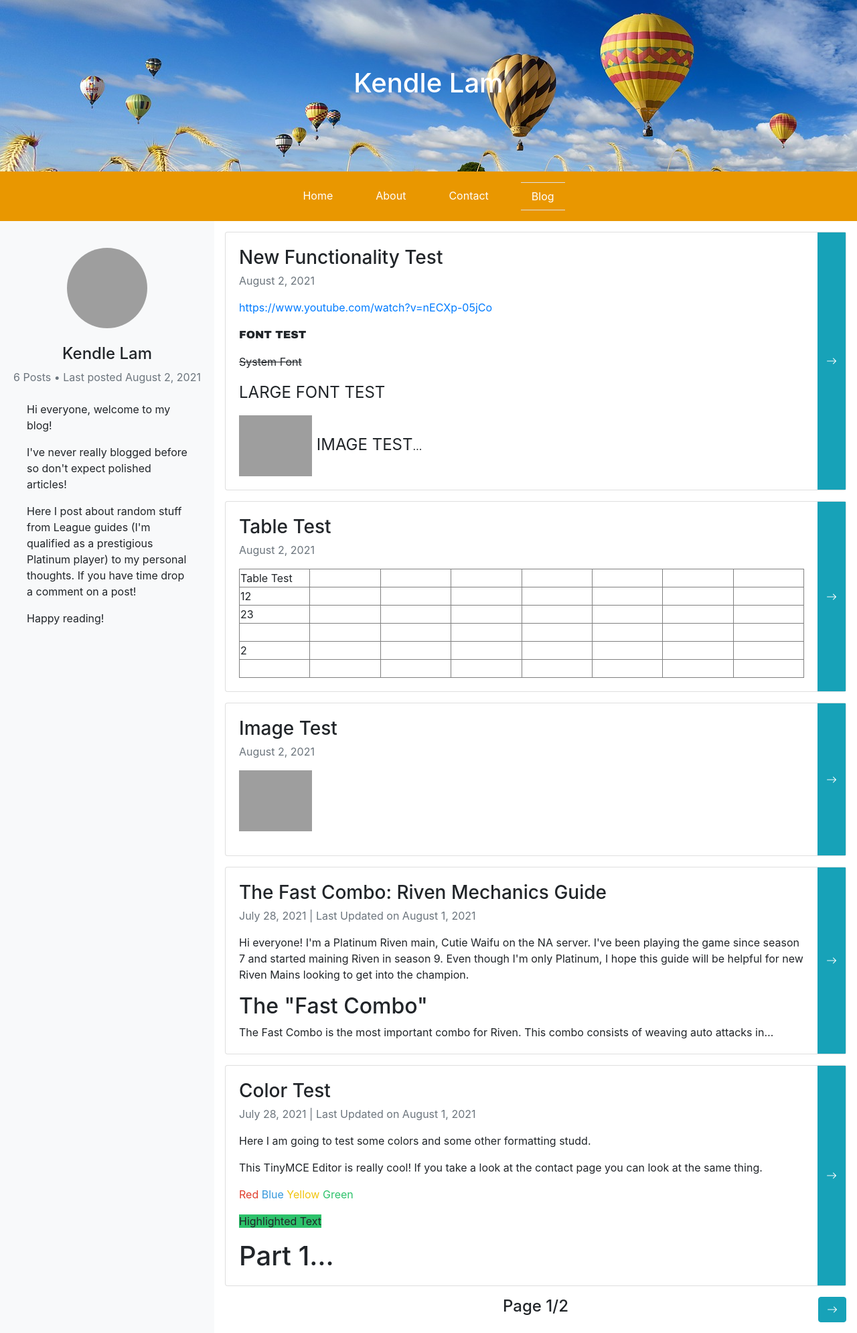
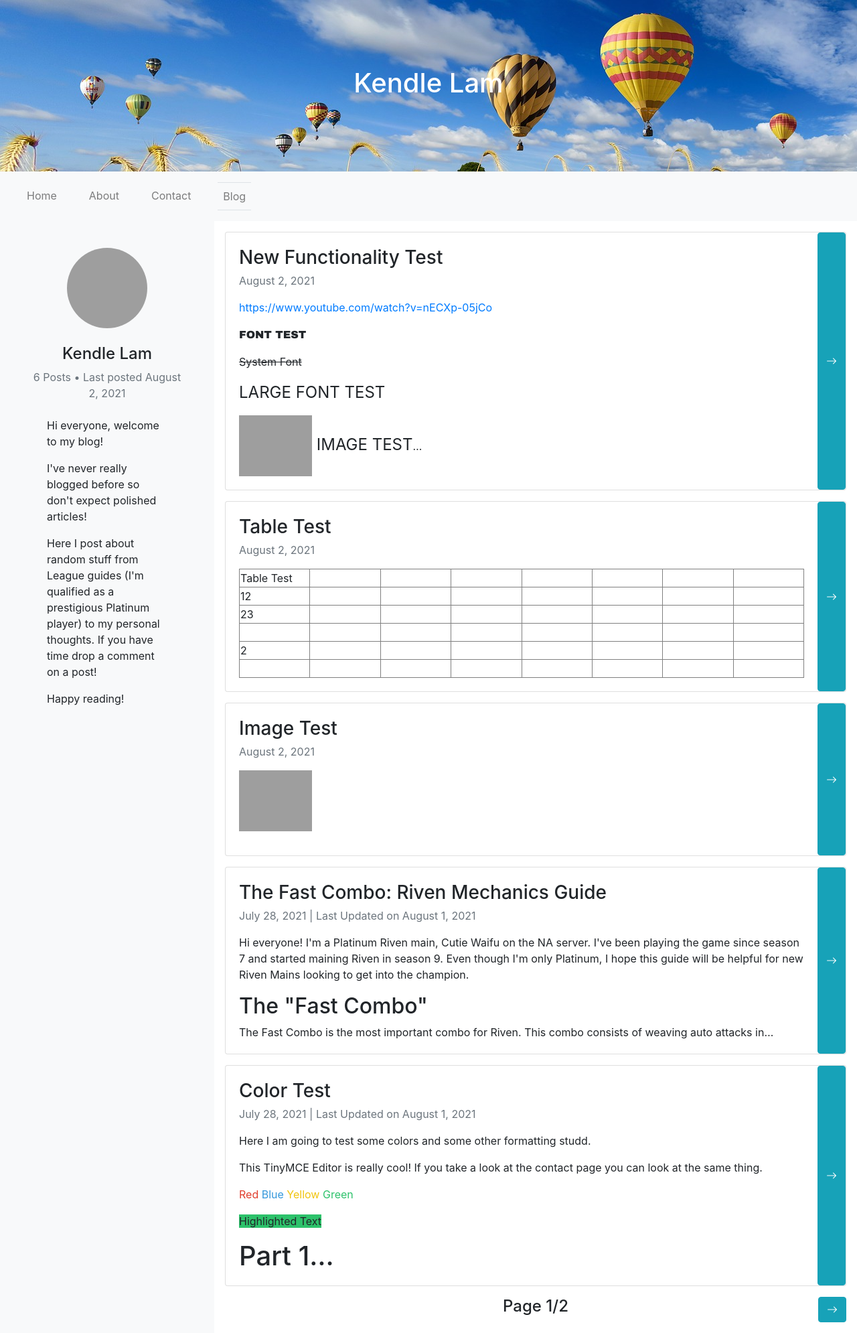
Before and after one commit to GeneralEggnog/animated-octo-funicular, a Flask app: page /blog in a window 1280 px wide. Shown: the whole page at 67% size. Run offline with Flask 2, Linux system fonts and the light colour scheme; data comes from the database, SQL or seed files in the repository; some libraries are stand-ins or nearby versions; grey boxes are pictures that could not be loaded.

Commit message:
responsive fix

```diff
--- a/flaskblog/static/main.css
+++ b/flaskblog/static/main.css
@@ -44,12 +44,9 @@ a.disabled {
 
 
 .main-content{
-    padding:100px;
+    width:80%;
 }
 
-html, body{
-    height:100%;
-}
 
 .header{
     text-align:center;
--- a/flaskblog/templates/about.html
+++ b/flaskblog/templates/about.html
@@ -1,8 +1,8 @@
 {% extends "layout.html"%}
 {% set active_page = "about" %}
 {% block content %}
-<div class="container-fluid d-flex">
-    <div class="row main-content">
+<div class="container d-flex main-content p-3 mt-3">
+    <div class="row">
         <div class="col-md-5">
             <h1>About Me</h1>
             <hr>
--- a/flaskblog/templates/admin_login.html
+++ b/flaskblog/templates/admin_login.html
@@ -6,12 +6,12 @@
             <legend class="border-bottom mb-4">Administrator Login</legend>
             <div class="form-group">
                 {{ form.username.label(class="form-control-label") }}
-                {{ form.username(class="form-control form-control-lg") }}
+                {{ form.username(class="form-control") }}
 
             </div>
             <div class="form-group">
                 {{ form.password.label(class="form-control-label") }}
-                {{ form.password(class="form-control form-control-lg") }}
+                {{ form.password(class="form-control") }}
             </div>
             <div class="form-group">
                 {{ form.submit(class="btn btn-outline-info") }}
--- a/flaskblog/templates/blog.html
+++ b/flaskblog/templates/blog.html
@@ -1,11 +1,12 @@
 {% extends "layout.html"%}
 {% set active_page = "blog" %}
 {% block content %}
-<div class="container-fluid px-0 d-flex h-100">
-    <div class="row no-gutters flex-grow-1">
-        <div class="col-md-3 bg-light ">
+<div class="container-fluid h-100">
+    <div class="row">
+        <div class="col-lg-3 bg-light">
             <div class="sticky-top p-3">
-                <div class="d-flex flex-column">
+                <div class="flex-column">
+                    <div class="container">
                         <img id="circle-image" class="mx-auto d-block my-4" src="{{ url_for('static', filename='blog_profile.jpg') }}">
                         <h4 class="text-center">Kendle Lam</h4>
                         <div class="text-muted text-center">
@@ -21,16 +22,18 @@
                     </div>
 
                 </div>
+
             </div>
-        <div class="col-md-9 px-3">
+        </div>
+        <div class="col-lg-9 px-3">
             {% if current_user.is_authenticated %}
             <a class="btn btn-info mt-3" href="{{ url_for('posts.new_post') }}">New Post</a>
             {% endif %}
             {% for post in posts.items %}
             <a id="{{ post.id }}"></a>
-            <div class="card my-3 flex-row d-flex">
+            <div class="card my-3 flex-row">
                 <div class="card-body">
-                    <h3 class="card-title text-truncate">{{ post.title }}</h3>
+                    <h3 class="card-title">{{ post.title }}</h3>
                     <p class="card-subtitle text-muted">{{ post.date_posted.strftime('%B %e, %Y') }}
                         {% if post.date_posted.strftime('%B %e, %Y') != post.last_updated.strftime('%B %e, %Y') %} |
                         <span> Last Updated on {{ post.last_updated.strftime('%B %e, %Y')}}</span>
@@ -41,7 +44,7 @@
 
                 </div>
                 <a href="{{ url_for('posts.post', post_id=post.id, blogpage=posts.page) }}">
-                    <button class="btn btn-info rounded-0 h-100" >
+                    <button class="btn btn-info rounded-1 h-100" >
                         <i class="bi bi-arrow-right"></i>
                     </button>
 
--- a/flaskblog/templates/index.html
+++ b/flaskblog/templates/index.html
@@ -2,7 +2,7 @@
 {% set active_page = "index" %}
 {% block content %}
     <div class="container main-content">
-        <div class="row ">
+        <div class="row">
             <div class="col-md-7 align-self-center">
                 <h1>Hi there, I'm Kendle! &#128075</h1>
                 <p>Welcome to my website! I'm an average high school boy interested in computer science.</p>
--- a/flaskblog/templates/layout.html
+++ b/flaskblog/templates/layout.html
@@ -21,16 +21,7 @@
 </head>
 
 <body>
-    {% if current_user.is_authenticated %}
-    {% set navigation_bar = [
-        ('main.index', 'index', 'Home'),
-        ('main.about', 'about', 'About'),
-        ('main.contact', 'contact', 'Contact'),
-        ('posts.blog', 'blog', 'Blog'),
-        ('users.logout', 'logout', 'Logout')
 
-    ] -%}
-    {% else %}
     {% set navigation_bar = [
         ('main.index', 'index', 'Home'),
         ('main.about', 'about', 'About'),
@@ -38,16 +29,19 @@
         ('posts.blog', 'blog', 'Blog')
 
     ] -%}
-    {% endif %}
 
     {% set active_page = active_page|default('index') -%}
 
     <div class="header">
         <h1>Kendle Lam</h1>
     </div>
-    <ul class="nav justify-content-center p-3" style="background-color: rgb(233, 151, 0);">
+    <nav class="navbar navbar-expand-lg p-2 navbar-light bg-light">
+        <button class="navbar-toggler" type="button" data-toggle="collapse" data-target="#navbarSupportedContent" aria-controls="navbarSupportedContent" aria-expanded="false" aria-label="Toggle navigation">
+            <span class="navbar-toggler-icon"></span>
+          </button>
+          <div class="p-2 collapse navbar-collapse" id="navbarSupportedContent">
+            <ul class="navbar-nav" >
                 {% for href, id, caption in navigation_bar %}
-
                 {% if id == active_page %}
                 <li class="nav-item mx-3 border-top border-bottom"><a class="nav-link" href="{{ url_for(href) }}">{{ caption|e }}</a></li>
                 {% else %}
@@ -55,6 +49,16 @@
                 {% endif%}
                 {% endfor %}
             </ul>
+            {% if current_user.is_authenticated %}
+            <ul class="navbar-nav ml-auto">
+                <li class="nav-item mx-3 align-self-right"><a class="nav-link" href="{{ url_for('users.logout') }}">Logout</a></li>
+            </ul>
+
+            {% endif %}
+          </div>
+
+    </nav>
+
     {% with messages = get_flashed_messages(with_categories=True) %}
     {% if messages %}
         {% for category,message in messages %}
```
Lines whose indentation alone changed are shown as unchanged.
